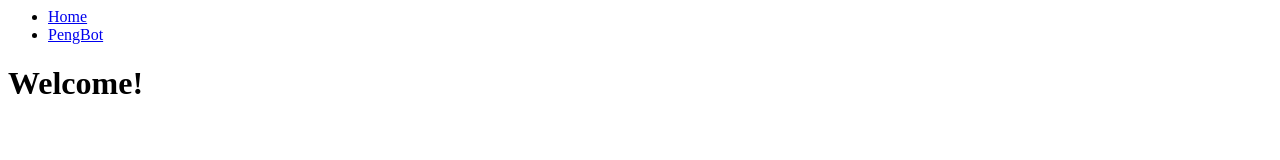
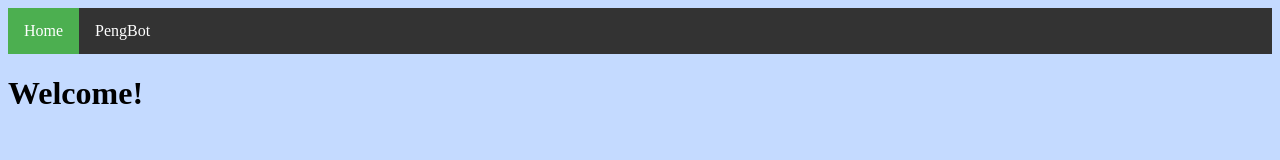
Before and after one commit to jchambers24/jchambers24.github.io, a plain HTML site: page index.html in a window 1280 px wide. Drawn offline with Linux system fonts and the light colour scheme.

Commit message:
Update index.html

```diff
--- a/index.html
+++ b/index.html
@@ -1,6 +1,6 @@
 <head>
 <title>JChambers24 | Home</title>
-  <link rel="stylesheet" type="text/css" href="mystyle.css">
+  <link rel="stylesheet" type="text/css" href="/css/main.css">
 </head>
 <body>
   <ul>
```
